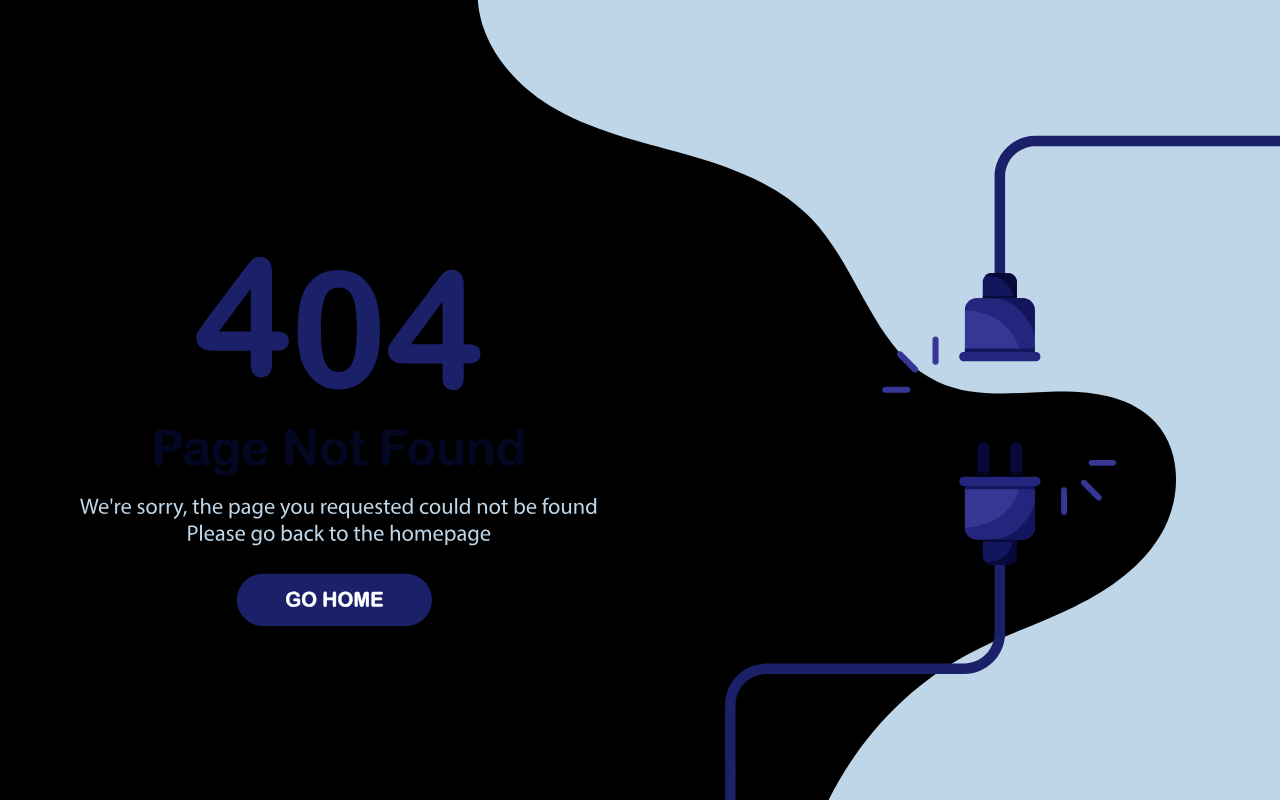
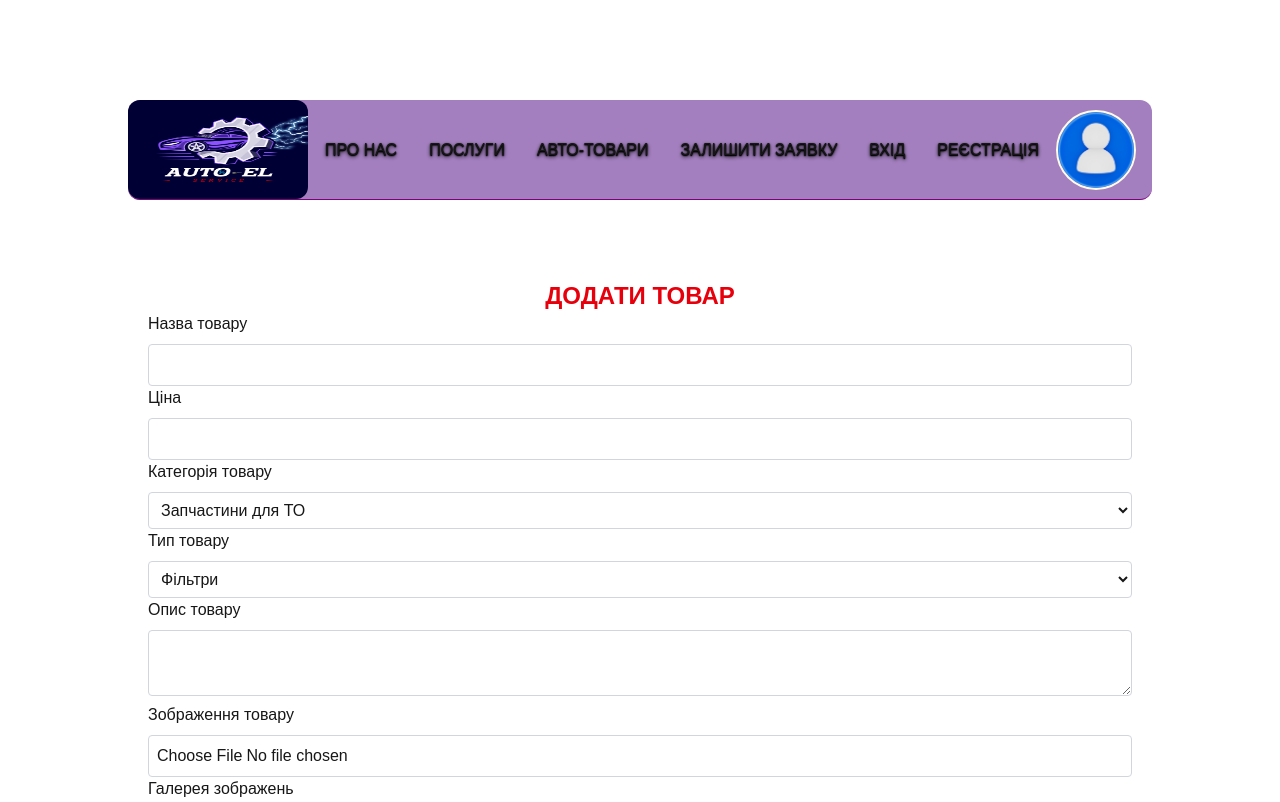
Before and after one commit to Meganimys/auto_el, a Next.js app: page /control/add_item in a window 1280 px wide. Before the commit this address had no page. Shown: the top 802 px of the page. Built offline with nearby package versions, Linux system fonts and the light colour scheme.

Commit message:
Start adding admin panel

```diff
--- a/src/app/(main)/auto_shop/[...slugs]/page.tsx
+++ b/src/app/(main)/auto_shop/[...slugs]/page.tsx
@@ -1,10 +1,9 @@
 "use client";
 
-import { PackageSearch } from "lucide-react";
 import Link from "next/link";
 import { useSearchParams } from "next/navigation";
 import { use } from "react";
-import { useRouter } from "next/navigation";
+import SearchForm from "@/components/client/SearchForm";
 
 interface CategoryProps {
   params: Promise<{ slugs: string[] }>;
@@ -114,13 +113,11 @@ const autoShopLinks: {
   },
 ];
 
-const unCategory = [];
 export default function CategoryPage({ params }: CategoryProps) {
   const searchParams = useSearchParams();
   const id = searchParams.get("id");
   const page = searchParams.get("page") || "1";
   const { slugs } = use(params);
-  const router = useRouter();
 
   // Знаходимо основну категорію за ID
   const currentMainCategory = autoShopLinks.find(
@@ -134,10 +131,6 @@ export default function CategoryPage({ params }: CategoryProps) {
     subCatIndex !== undefined && subCatIndex !== -1
       ? currentMainCategory?.uncategory[subCatIndex]
       : "Категорія";
-    const searchItems = (FormData: FormData
-    ) => {
-      router.push(`/auto_shop/search?query=${FormData.get("search")}&page=1`);
-    }
   return (
     <div className="py-8 relative">
       {/* Додаємо flex та justify-between, щоб рознести елементи по боках */}
@@ -156,13 +149,14 @@ export default function CategoryPage({ params }: CategoryProps) {
 
             // 2. Шукаємо індекс у вашому масиві
             const subCatIndex = currentMainCategory?.uncategoryUrl.findIndex(
-    (url) => url.includes(slug)
+              (url) => url.includes(slug),
             );
 
             // 3. Якщо індекс знайдено, беремо назву з масиву uncategory.
             // Додаємо "?? slug", щоб гарантувати тип string, якщо раптом у масиві буде undefined
             if (subCatIndex !== undefined && subCatIndex !== -1) {
-    displayName = currentMainCategory?.uncategory[subCatIndex] ?? slug;
+              displayName =
+                currentMainCategory?.uncategory[subCatIndex] ?? slug;
             }
 
             return isLast ? (
@@ -181,26 +175,9 @@ export default function CategoryPage({ params }: CategoryProps) {
               </span>
             );
           })}
-
         </h2>
 
-        {/* Форма: видалено absolute, додано відносне позиціонування для іконки */}
-        <form action={searchItems} className="relative flex items-center min-w-75">
-          <input
-            type="search"
-            name="search"
-            placeholder="Пошук..."
-            className="p-2 border rounded w-full pr-10 focus:text-green-700"
-          />
-          {/* Іконка тепер прикріплена до інпуту всередині флекс-контейнера */}
-          <PackageSearch className="absolute right-25 top-1/2 -translate-y-1/2 text-gray-400" />
-          <button
-            className="ml-2 bg-blue-500 text-white px-4 py-2 rounded hover:bg-blue-600 transition-colors"
-            type="submit"
-          >
-            Пошук
-          </button>
-        </form>
+        <SearchForm initialQuery=""></SearchForm>
       </div>
 
       {/* Заголовки нижче */}
--- a/src/app/(main)/auto_shop/page.tsx
+++ b/src/app/(main)/auto_shop/page.tsx
@@ -2,12 +2,14 @@
 
 import Link from "next/link";
 import { useRef, useState } from "react";
-import { Fragment } from "react/jsx-runtime";
+import { useRouter } from "next/navigation";
 
 export default function AutoShop() {
 
   const [visibleId, setVisibleId] = useState<number|null>(null);
   const timeoutRef = useRef<NodeJS.Timeout | null>(null);
+  const router = useRouter();
+  const isAdmin = true; // Змінна для перевірки прав адміністратора
 
   const handleMouseEnter = (id: number) => {
     if (timeoutRef.current) clearTimeout(timeoutRef.current);
@@ -181,6 +183,7 @@ const handleMouseLeave = () => {
 </ul>
 
       }
+      {isAdmin && <button className="bg-red-500 block mx-auto my-20 text-white px-4 py-2 rounded hover:bg-red-600 transition-colors" onClick={() => {router.push('/control/add_item')}} type="button">Додати товар</button>}
     </div>
   );
 }
--- /dev/null
+++ b/src/app/(main)/control/add_item/page.tsx
@@ -0,0 +1,138 @@
+import { redirect } from "next/navigation";
+
+export default function AddItemPage() {
+  const isAdmin = true; // Replace with actual admin check logic
+  const categories: string[] = [
+    "Запчастини для ТО",
+    "Масла та технічні рідини",
+    "Автохімія та косметика",
+    "Аксесуари та інструмент",
+    "Ходова частина та підвіскаа",
+    "Сезонні товари",
+    "Акумулятори та електрика",
+  ]; // Replace with actual categories data
+
+  const itemTypes: string[] = [
+    "Фільтри",
+    "Гальмівна система",
+    "Запалювання",
+    "Привід",
+    "Моторні масла",
+    "Трансмісійні масла",
+    "Охолоджуючі рідини",
+    "Гальмівні рідини",
+    "Омивачі",
+    "Догляд за кузовом",
+    "Догляд за салоном",
+    "Засоби для миття",
+    "Полірування та захист",
+    "Автоаксесуари",
+    "Інструменти та обладнання",
+    "Аварійний набір",
+    "Амортизатори",
+    "Пружини",
+    "Рульове управління",
+    "Підшипники",
+    "Зимові товари",
+    "Літні товари",
+    "Універсальні товари",
+    "Акумулятори",
+    "Свічки запалювання",
+    "Генератори та стартери",
+    "Електричні компоненти",
+  ]; // Replace with actual item types data
+
+  if (isAdmin) {
+    return (
+      <div className="min-w-full flex flex-col justify-center py-20 px-5">
+        <h1 className="text-2xl font-bold uppercase text-center text-red-600">
+          Додати товар
+        </h1>
+        {/* Add your form or content for adding an item here */}
+        <form action="" className="">
+          <label htmlFor="item_name" className="block mb-2">
+            Назва товару
+          </label>
+          <input
+            id="item_name"
+            name="item_name"
+            type="text"
+            className="border border-gray-300 rounded p-2 w-full"
+          />
+          <label htmlFor="item_price" className="block mb-2">
+            Ціна
+          </label>
+          <input
+            id="item_price"
+            name="item_price"
+            type="number"
+            className="border border-gray-300 rounded p-2 w-full"
+          />
+          <label htmlFor="item_category" className="block mb-2">
+            Категорія товару
+          </label>
+          <select
+            id="item_category"
+            name="item_category"
+            className="border border-gray-300 rounded p-2 w-full"
+          >
+            {categories.map((category) => (
+              <option key={category} value={category}>
+                {category}
+              </option>
+            ))}
+          </select>
+          <label htmlFor="item_type" className="block mb-2">
+            Тип товару
+          </label>
+          <select
+            id="item_type"
+            name="item_type"
+            className="border border-gray-300 rounded p-2 w-full"
+          >
+            {itemTypes.map((type) => (
+              <option key={type} value={type}>
+                {type}
+              </option>
+            ))}
+          </select>
+          <label htmlFor="item_description" className="block mb-2">
+            Опис товару
+          </label>
+          <textarea
+            id="item_description"
+            name="item_description"
+            className="border border-gray-300 rounded p-2 w-full"
+          ></textarea>
+          <label htmlFor="item_image" className="block mb-2">
+            Зображення товару
+          </label>
+          <input
+            id="item_image"
+            name="item_image"
+            type="file"
+            className="border border-gray-300 rounded p-2 w-full"
+          />
+          <label htmlFor="item_gallery" className="block mb-2">
+            Галерея зображень
+          </label>
+          <input
+            id="item_gallery"
+            name="item_gallery"
+            type="file"
+            className="border border-gray-300 rounded p-2 w-full"
+            multiple
+          />
+          <button
+            type="submit"
+            className="bg-red-600 text-white px-4 py-2 rounded mt-4"
+          >
+            Додати товар
+          </button>
+        </form>
+      </div>
+    );
+  } else {
+    redirect("/"); // Redirect to home page if not admin
+  }
+}
--- a/src/app/globals.css
+++ b/src/app/globals.css
@@ -33,3 +33,8 @@ body {
 #error-button:hover {
   opacity: 0.8; /* Легке розмиття без зміни розмірів */
 }
+
+option {
+  color: #0a0a0a;
+  background-color: #ffffff;
+}
```
Lines whose indentation alone changed are shown as unchanged.
